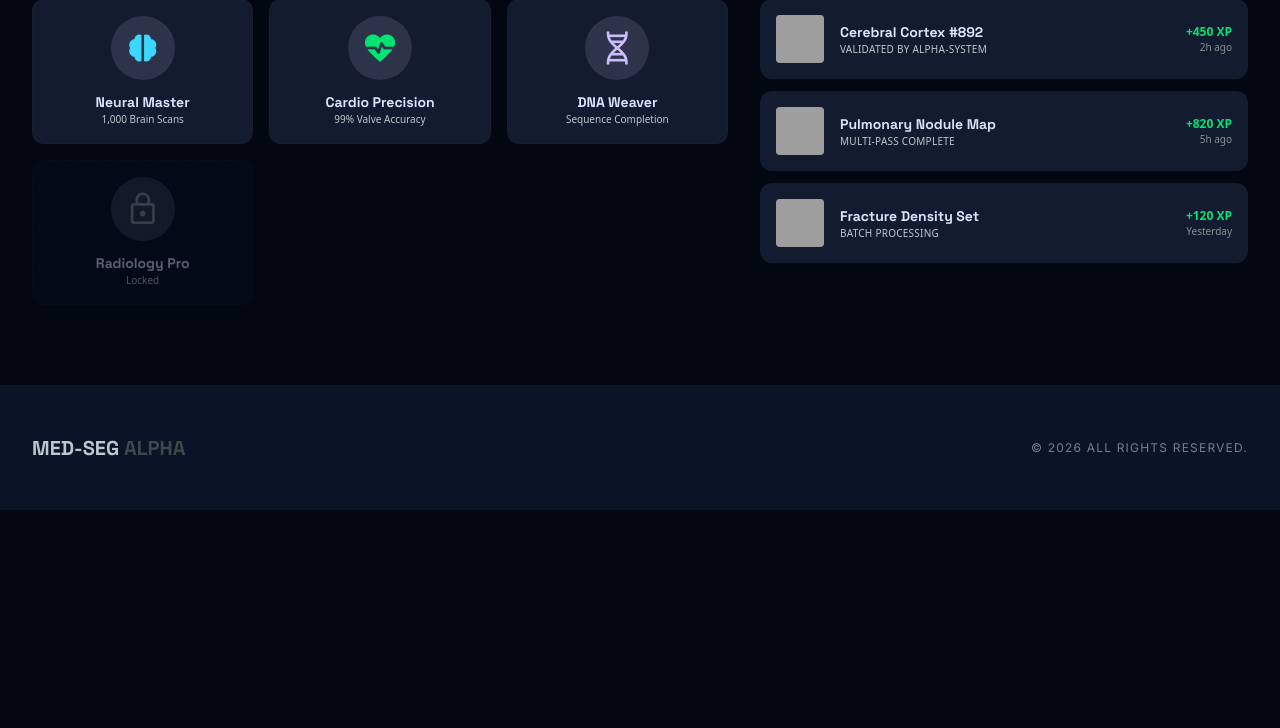
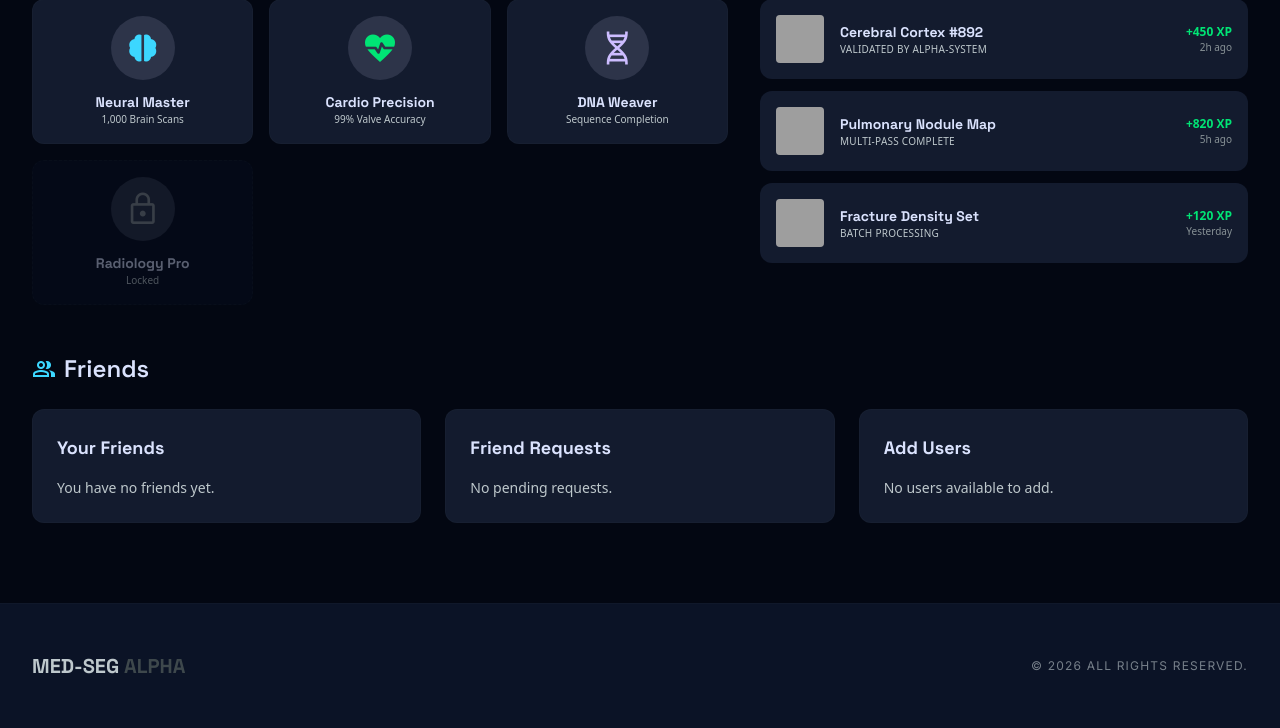
Before and after one commit to EvanCXCheng/3403, a Flask app: page /profile in a window 1280 px wide. Shown: the part 533-1261 px from the top of the page. Before the commit the page ends 1043 px from the top, so only its background shows below. Run offline with Flask 3, Linux system fonts and the light colour scheme; the visitor is signed in with stand-in values (Sample User, id 1); some libraries are stand-ins or nearby versions; grey boxes are pictures that could not be loaded.

Commit message:
Added friends section to bottom of profile page.

```diff
--- a/app/templates/profile.html
+++ b/app/templates/profile.html
@@ -140,5 +140,98 @@
       </div>
     </section>
   </div>
+
+  <!-- Friends Section -->
+<section class="space-y-6">
+  <div class="flex items-center justify-between">
+    <h2 class="text-2xl font-headline font-semibold text-on-surface flex items-center gap-2">
+      <span class="material-symbols-outlined text-primary">group</span>
+      Friends
+    </h2>
+  </div>
+
+  <div class="grid grid-cols-1 lg:grid-cols-3 gap-6">
+
+    <!-- Current Friends -->
+    <div class="bg-surface-container-low p-6 rounded-xl border border-outline-variant/10">
+      <h3 class="text-lg font-headline font-bold text-on-surface mb-4">Your Friends</h3>
+
+      <div class="space-y-3">
+        {% for friendship in friendships %}
+          <div class="bg-surface-container-high p-4 rounded-lg flex justify-between items-center">
+            <div>
+              {% if friendship.requester_id == current_user.id %}
+                <p class="font-bold text-on-surface">{{ friendship.receiver.username }}</p>
+                <p class="text-xs text-on-surface-variant">{{ friendship.receiver.email }}</p>
+              {% else %}
+                <p class="font-bold text-on-surface">{{ friendship.requester.username }}</p>
+                <p class="text-xs text-on-surface-variant">{{ friendship.requester.email }}</p>
+              {% endif %}
+            </div>
+
+            <span class="text-xs text-tertiary uppercase tracking-widest">Friend</span>
+          </div>
+        {% else %}
+          <p class="text-sm text-on-surface-variant">You have no friends yet.</p>
+        {% endfor %}
+      </div>
+    </div>
+
+    <!-- Pending Friend Requests -->
+    <div class="bg-surface-container-low p-6 rounded-xl border border-outline-variant/10">
+      <h3 class="text-lg font-headline font-bold text-on-surface mb-4">Friend Requests</h3>
+
+      <div class="space-y-3">
+        {% for request in pending_requests %}
+          <div class="bg-surface-container-high p-4 rounded-lg space-y-3">
+            <div>
+              <p class="font-bold text-on-surface">{{ request.requester.username }}</p>
+              <p class="text-xs text-on-surface-variant">{{ request.requester.email }}</p>
+            </div>
+
+            <div class="flex gap-2">
+              <form action="{{ url_for('accept_friend_request', friendship_id=request.id) }}" method="POST">
+                <button type="submit" class="px-3 py-2 bg-tertiary text-on-tertiary rounded text-xs font-bold">
+                  Accept
+                </button>
+              </form>
+
+              <form action="{{ url_for('decline_friend_request', friendship_id=request.id) }}" method="POST">
+                <button type="submit" class="px-3 py-2 border border-outline text-on-surface-variant rounded text-xs font-bold">
+                  Decline
+                </button>
+              </form>
+            </div>
+          </div>
+        {% else %}
+          <p class="text-sm text-on-surface-variant">No pending requests.</p>
+        {% endfor %}
+      </div>
+    </div>
+
+    <!-- Add Friends -->
+    <div class="bg-surface-container-low p-6 rounded-xl border border-outline-variant/10">
+      <h3 class="text-lg font-headline font-bold text-on-surface mb-4">Add Users</h3>
+
+      <div class="space-y-3">
+        {% for user in suggested_users %}
+          <div class="bg-surface-container-high p-4 rounded-lg flex justify-between items-center">
+            <div>
+              <p class="font-bold text-on-surface">{{ user.username }}</p>
+              <p class="text-xs text-on-surface-variant">{{ user.email }}</p>
+            </div>
+
+            <form action="{{ url_for('send_friend_request', user_id=user.id) }}" method="POST">
+              <button type="submit" class="px-3 py-2 bg-primary text-on-primary rounded text-xs font-bold">
+                Add
+              </button>
+            </form>
+          </div>
+        {% else %}
+          <p class="text-sm text-on-surface-variant">No users available to add.</p>
+        {% endfor %}
+      </div>
+    </div>
+
 </main>
 {% endblock %}
```
